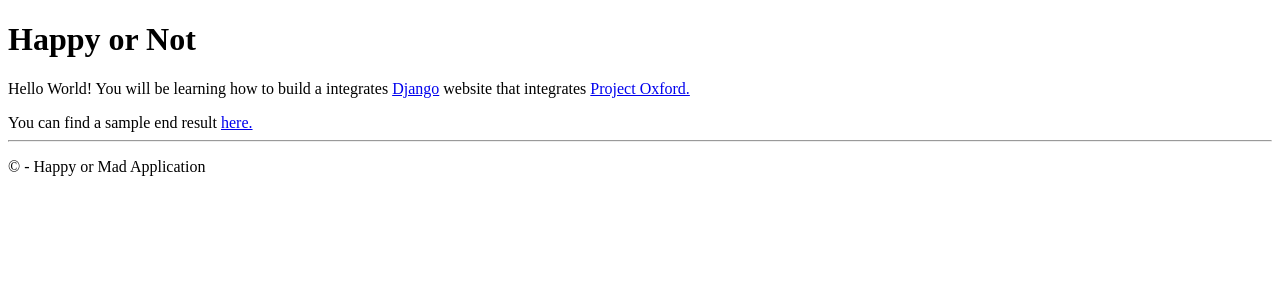
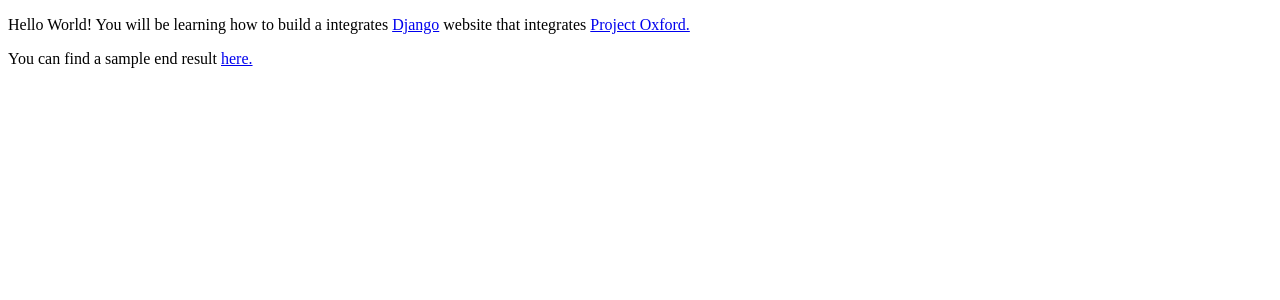
Before and after one commit to jsturtevant/happy-image-tester-django, a Django app: template app/templates/app/index.html in a window 1280 px wide. Shown: the top 300 px of the page. Run offline with Django 3.2, Linux system fonts and the light colour scheme; the template is opened without the code that fills it, so the values that code supplies are empty.

Commit message:
Clear html and start here.

```diff
--- a/app/templates/app/layout.html
+++ b/app/templates/app/layout.html
@@ -11,21 +11,9 @@
 
 <body>
     <div class="container">
-        <header>
-            <h1>
-                Happy or Not
-            </h1>
-        </header>
-
         <div class="body-content">
                 {% block content %}{% endblock %}
         </div>
-
-
-        <hr />
-        <footer>
-            <p>&copy; {{ year }} - Happy or Mad Application</p>
-        </footer>
     </div>
 
 
```
